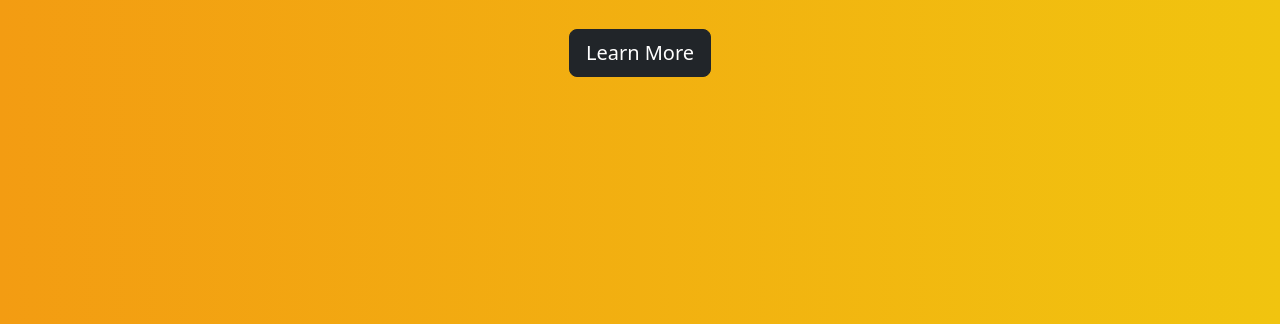
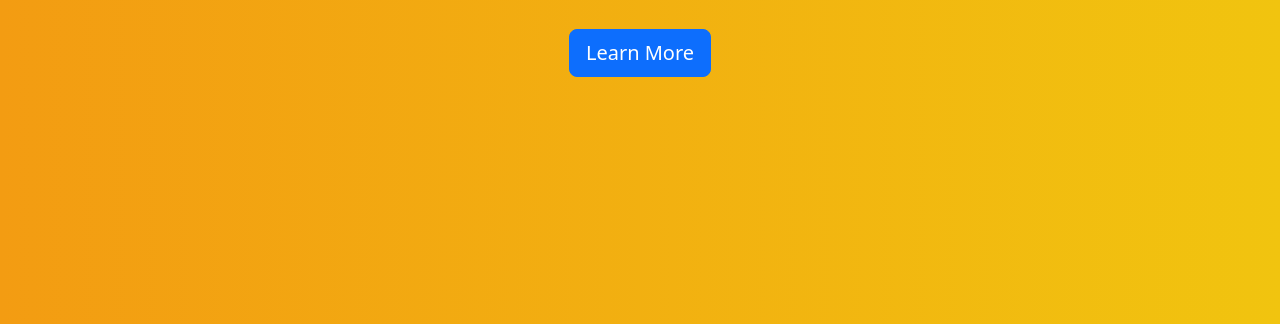
Before and after one commit to ea-augustin/Simple-Website, a website built with webpack: page index.html in a window 1280 px wide. Shown: the part 476-800 px from the top of the page. Built offline with nearby package versions, Linux system fonts and the light colour scheme.

Commit message:
changed button color to blue.

```diff
--- a/index.html
+++ b/index.html
@@ -33,7 +33,7 @@
   <div class="container">
     <h1 class="display-3 fw-bold">Welcome to MyBrand</h1>
     <p class="lead">We provide modern solutions for your business needs.</p>
-    <button id="learnMoreBtn" class="btn btn-dark btn-lg mt-3">Learn More</button>
+    <button id="learnMoreBtn" class="btn btn-primary btn-lg mt-3">Learn More</button>
   </div>
 </section>
 
```
